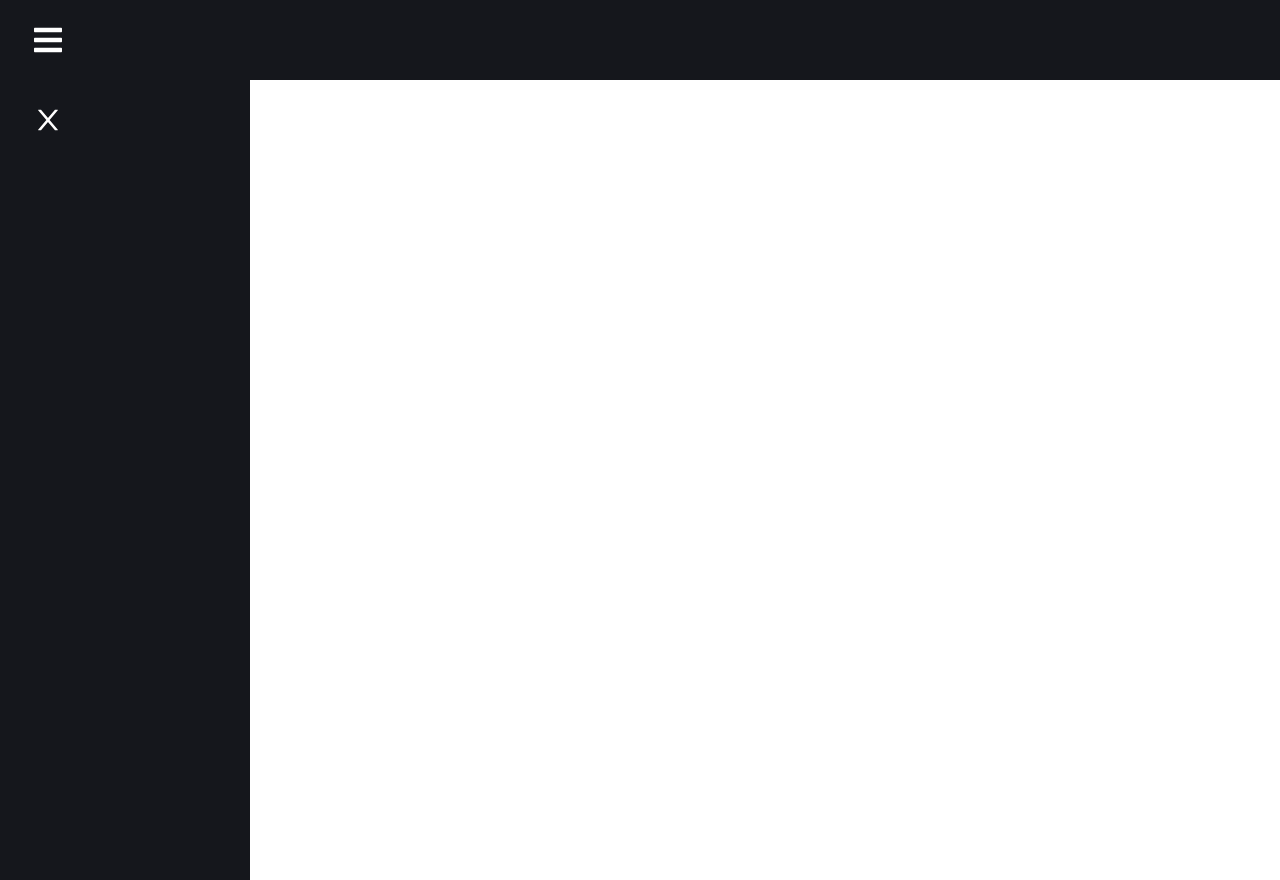
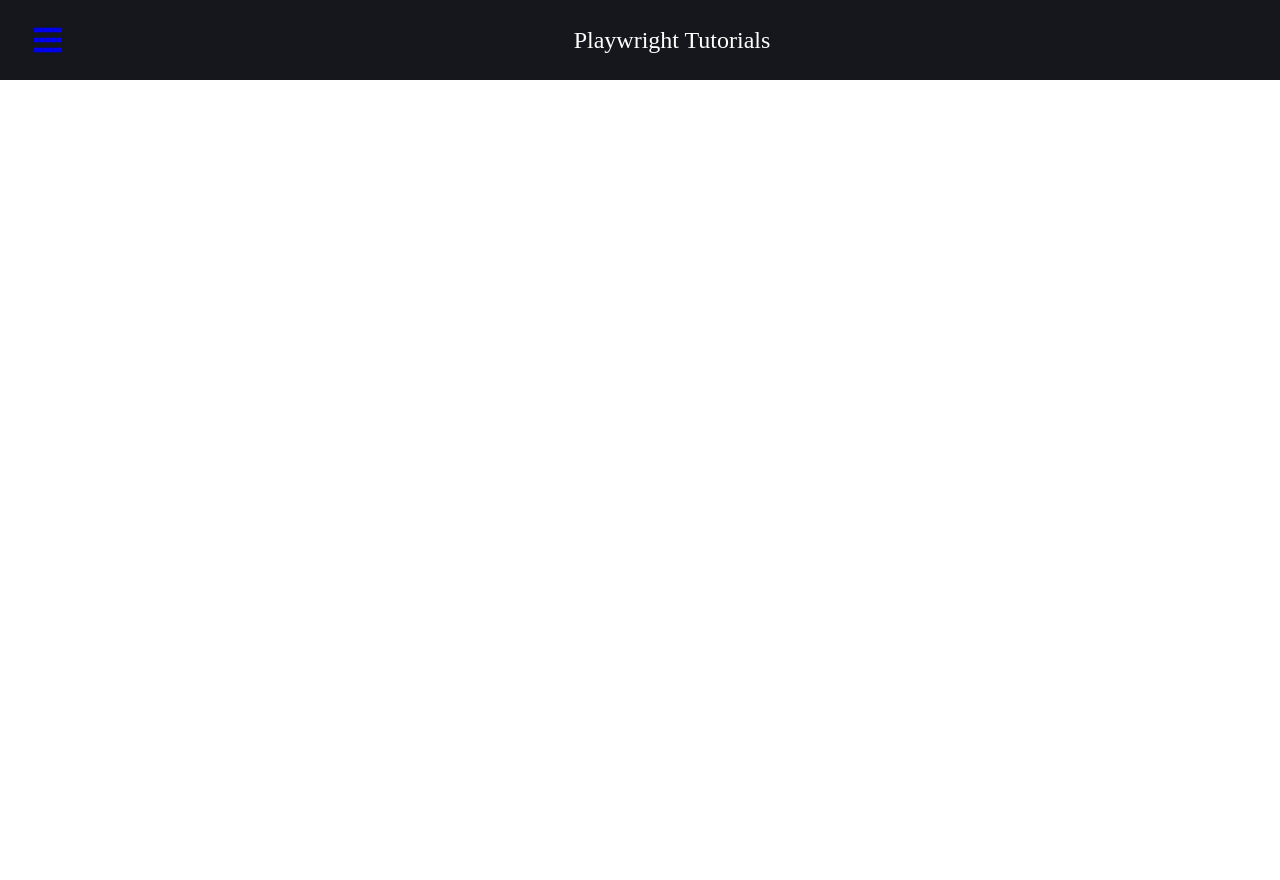
Before and after one commit to AlexKomanov/playwright-tutorials-course, a React (Create React App) app: page / in a window 1280 px wide. After the commit the page ends 800 px from the top, so only its background shows below. Built offline with nearby package versions, Linux system fonts and the light colour scheme.

Commit message:
Adding another code to Sidebar.js and styled component

```diff
--- a/src/components/sidebar/Sidebar.js
+++ b/src/components/sidebar/Sidebar.js
@@ -1,21 +1,26 @@
-import React from 'react'
-import { Nav, NavIcon, SidebarNav, SidebarWrap } from './sidebar-styling';
+import React, { useState } from 'react'
+import { Nav, NavIcon, NavTitle, SidebarNav, SidebarWrap } from './sidebar-styling';
 import * as FaIcons from 'react-icons/fa';
 import * as AiIcons from 'react-icons/ai';
 
 
 const Sidebar = () => {
+
+  const [sidebar, setSidebar] = useState(false);
+  const showSidebar = () => setSidebar(!sidebar);
+
   return (
     <>
       <Nav>
         <NavIcon to='#'>
-          <FaIcons.FaBars color='white'/>
+          <FaIcons.FaBars onClick={showSidebar}/>
         </NavIcon>
+        <NavTitle>Playwright Tutorials</NavTitle>
       </Nav>
-      <SidebarNav >
+      <SidebarNav sidebar={sidebar}>
         <SidebarWrap>
         <NavIcon to='#'>
-          <AiIcons.AiOutlineClose color='white'/>
+          <AiIcons.AiOutlineClose onClick={showSidebar}/>
         </NavIcon>
         </SidebarWrap >
       </SidebarNav>
--- a/src/components/sidebar/sidebar-styling.js
+++ b/src/components/sidebar/sidebar-styling.js
@@ -9,6 +9,15 @@ export const Nav = styled.div`
     align-items: center;
 `;
 
+export const NavTitle = styled.div`
+    display: flex;
+    width: 100%;
+    color: white;
+    font-size: x-large;
+    align-items: center;
+    justify-content: center;
+`
+
 export const NavIcon = styled(Link)`
     margin-left: 2rem;
     font-size: 2rem;
@@ -19,9 +28,16 @@ export const NavIcon = styled(Link)`
 `;
 
 export const SidebarNav = styled.nav`
-    background: #15171c;
+   background: #15171c;
    width: 250px;
    height: 100vh;
+   display: flex;
+   justify-content: center;
+   position: fixed;
+   top: 0;
+   left: ${({ sidebar }) => (sidebar ? '0' : '-100%')};
+   transition: 350ms;
+   z-index: 10;
 `;
 
 export const SidebarWrap = styled.div`
```
